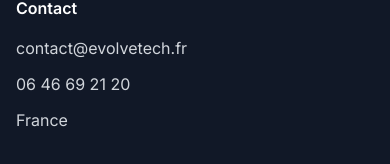
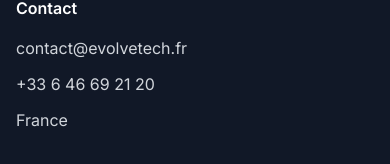
Before and after one commit to RomainKersuzan/refonteevolve, a Next.js app: page / in a window 390 px wide. Shown: the part 11440-11604 px from the top of the page. Built offline with nearby package versions, Linux system fonts and the light colour scheme.

Commit message:
Update: NumÃ©ro tÃ©lÃ©phone footer avec prÃ©fixe international +33

```diff
--- a/src/components/Footer.tsx
+++ b/src/components/Footer.tsx
@@ -68,8 +68,8 @@ const Footer = () => {
                 </a>
               </li>
               <li>
-                <a href="tel:0646692120" className="hover:text-primary-400 transition-colors">
-                  06 46 69 21 20
+                <a href="tel:+33646692120" className="hover:text-primary-400 transition-colors">
+                  +33 6 46 69 21 20
                 </a>
               </li>
               <li>
```
Also changed, not shown: 1 other file (tests, documents, lock files or other folders).
